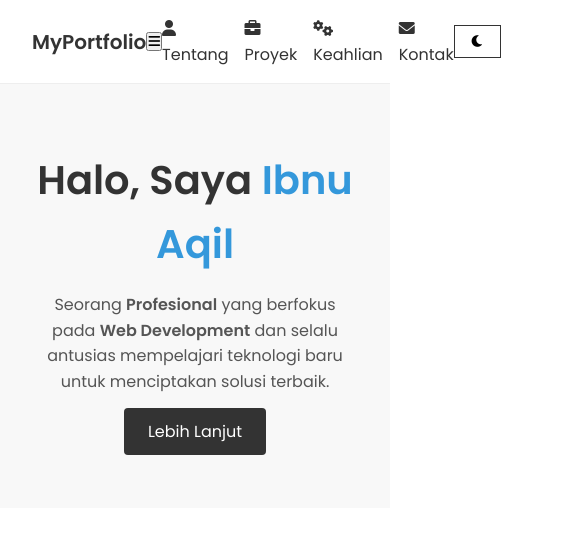
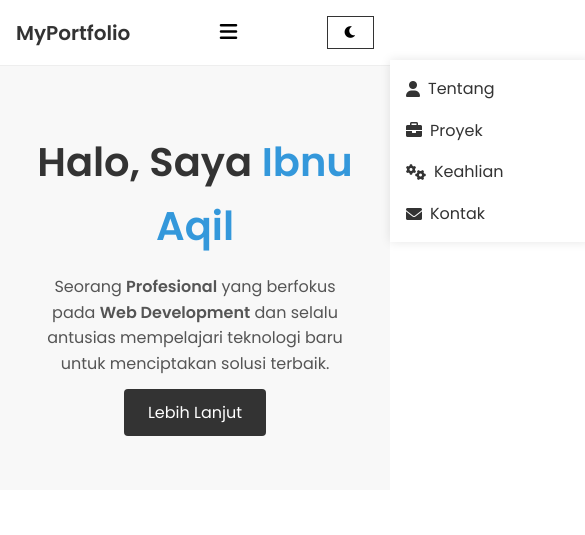
Before and after one commit to nawawimegahertz/my-portofolio, a plain HTML site: page index.html in a window 390 px wide. Shown: the top 535 px of the page, 585 px wide, since content can reach past the window. Drawn offline with Linux system fonts and the light colour scheme.

Commit message:
Update styles.css

```diff
--- a/styles.css
+++ b/styles.css
@@ -1,11 +1,11 @@
-/* Reset dasar */
+/* RESET DASAR */
 * {
   margin: 0;
   padding: 0;
   box-sizing: border-box;
 }
 
-/* Mengatur font dan warna default */
+/* FONT & WARNA DASAR */
 body {
   font-family: 'Poppins', sans-serif;
   background-color: #ffffff;
@@ -13,13 +13,14 @@ body {
   line-height: 1.6;
 }
 
-/* Navbar */
+/* NAVBAR */
 .navbar {
   display: flex;
   justify-content: space-between;
   align-items: center;
-  padding: 1rem 2rem;
+  padding: 1rem;
   border-bottom: 1px solid #eee;
+  position: relative;
 }
 
 .logo {
@@ -27,15 +28,30 @@ body {
   font-size: 1.25rem;
 }
 
+/* MENU TOGGLE (untuk mobile) */
+.menu-toggle {
+  background: none;
+  border: none;
+  font-size: 1.25rem;
+  cursor: pointer;
+  display: none; /* disembunyikan di desktop */
+}
+
+/* NAV-LINKS */
 .nav-links {
   display: flex;
   list-style: none;
-  gap: 1rem;
+  gap: 2rem;
+  transition: all 0.3s ease;
 }
 
 .nav-links li a {
   text-decoration: none;
   color: #333;
+  font-weight: 400;
+  display: flex;
+  align-items: center;
+  gap: 0.5rem;
   transition: color 0.3s;
 }
 
@@ -43,20 +59,22 @@ body {
   color: #555;
 }
 
-#theme-toggle {
+/* THEME TOGGLE */
+.theme-toggle {
+  background: none;
+  border: 1px solid #333;
+  cursor: pointer;
   padding: 0.5rem 1rem;
-  border: 1px solid #333;
-  background-color: transparent;
-  cursor: pointer;
+  margin-left: 1rem;
   transition: background-color 0.3s;
 }
 
-#theme-toggle:hover {
+.theme-toggle:hover {
   background-color: #333;
   color: #fff;
 }
 
-/* Hero Section */
+/* HERO SECTION */
 .hero {
   display: flex;
   align-items: center;
@@ -76,7 +94,7 @@ body {
   margin-bottom: 1rem;
 }
 
-.hero .highlight {
+.highlight {
   color: #3498db;
 }
 
@@ -98,7 +116,7 @@ body {
   background-color: #555;
 }
 
-/* About Section */
+/* ABOUT SECTION */
 .about {
   padding: 3rem 2rem;
   max-width: 1200px;
@@ -132,7 +150,7 @@ body {
   margin-bottom: 1rem;
 }
 
-/* Projects Section */
+/* PROJECTS SECTION */
 .projects {
   padding: 3rem 2rem;
   max-width: 1200px;
@@ -193,7 +211,7 @@ body {
   background-color: #555;
 }
 
-/* Skills Section */
+/* SKILLS SECTION */
 .skills {
   padding: 3rem 2rem;
   max-width: 1200px;
@@ -227,7 +245,7 @@ body {
   font-size: 1.1rem;
 }
 
-/* Contact Section */
+/* CONTACT SECTION */
 .contact {
   padding: 3rem 2rem;
   max-width: 800px;
@@ -255,7 +273,7 @@ body {
   font-size: 1rem;
 }
 
-/* Footer */
+/* FOOTER */
 footer {
   text-align: center;
   padding: 1.5rem 0;
@@ -267,7 +285,37 @@ footer p {
   color: #666;
 }
 
-/* Dark Mode */
+/* MEDIA QUERIES UNTUK RESPONSIVE */
+@media (max-width: 768px) {
+  .nav-links {
+    position: absolute;
+    top: 60px; /* geser di bawah navbar */
+    right: 0;
+    background-color: #fff;
+    flex-direction: column;
+    gap: 1rem;
+    padding: 1rem;
+    width: 200px;
+    box-shadow: 0 0 10px rgba(0,0,0,0.1);
+    transform: translateX(100%);
+    /* disembunyikan di luar layar */
+  }
+
+  .nav-links.active {
+    transform: translateX(0%);
+    /* muncul di layar */
+  }
+
+  .menu-toggle {
+    display: block; /* Tampilkan di mobile */
+  }
+
+  .theme-toggle {
+    margin-left: 0;
+  }
+}
+
+/* DARK MODE */
 .dark-mode {
   background-color: #222 !important;
   color: #eee !important;
@@ -277,7 +325,7 @@ footer p {
   border-bottom: 1px solid #444;
 }
 
-.dark-mode #theme-toggle {
+.dark-mode .theme-toggle {
   border: 1px solid #eee;
 }
 
```
